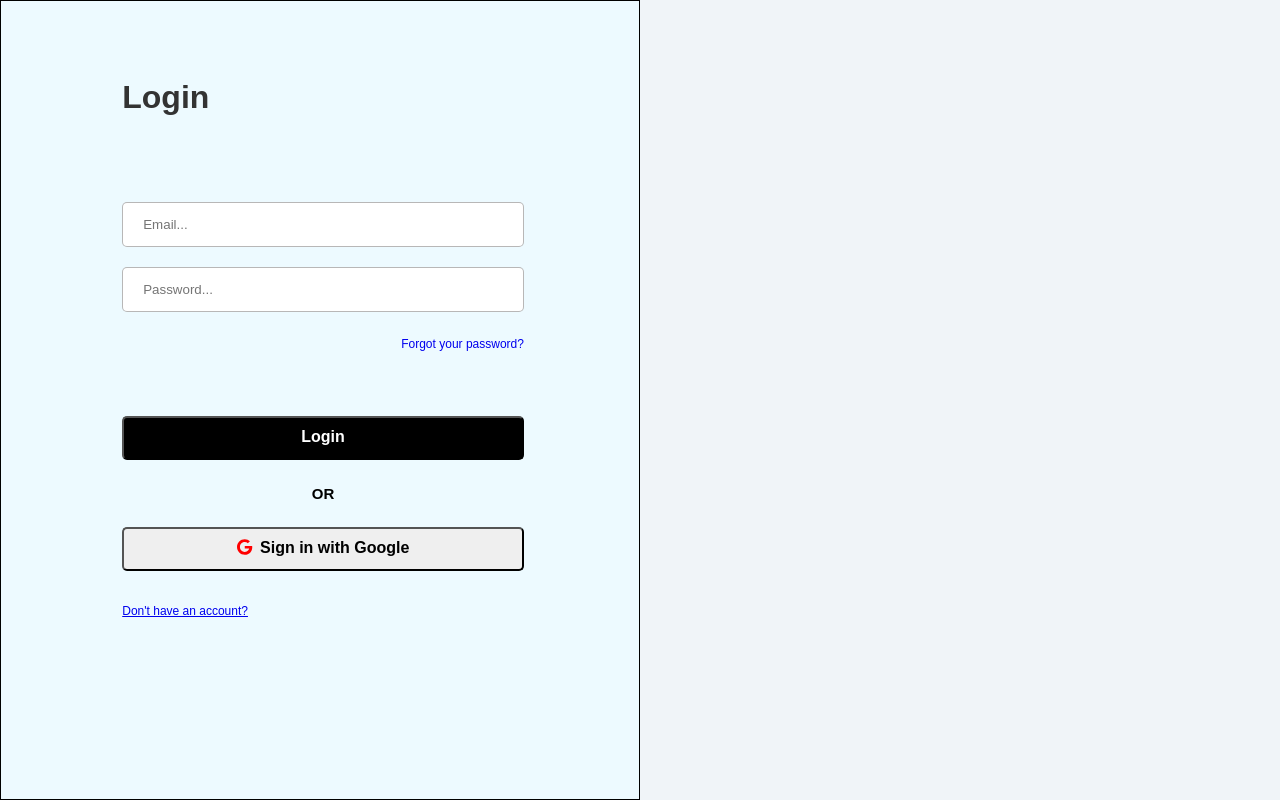
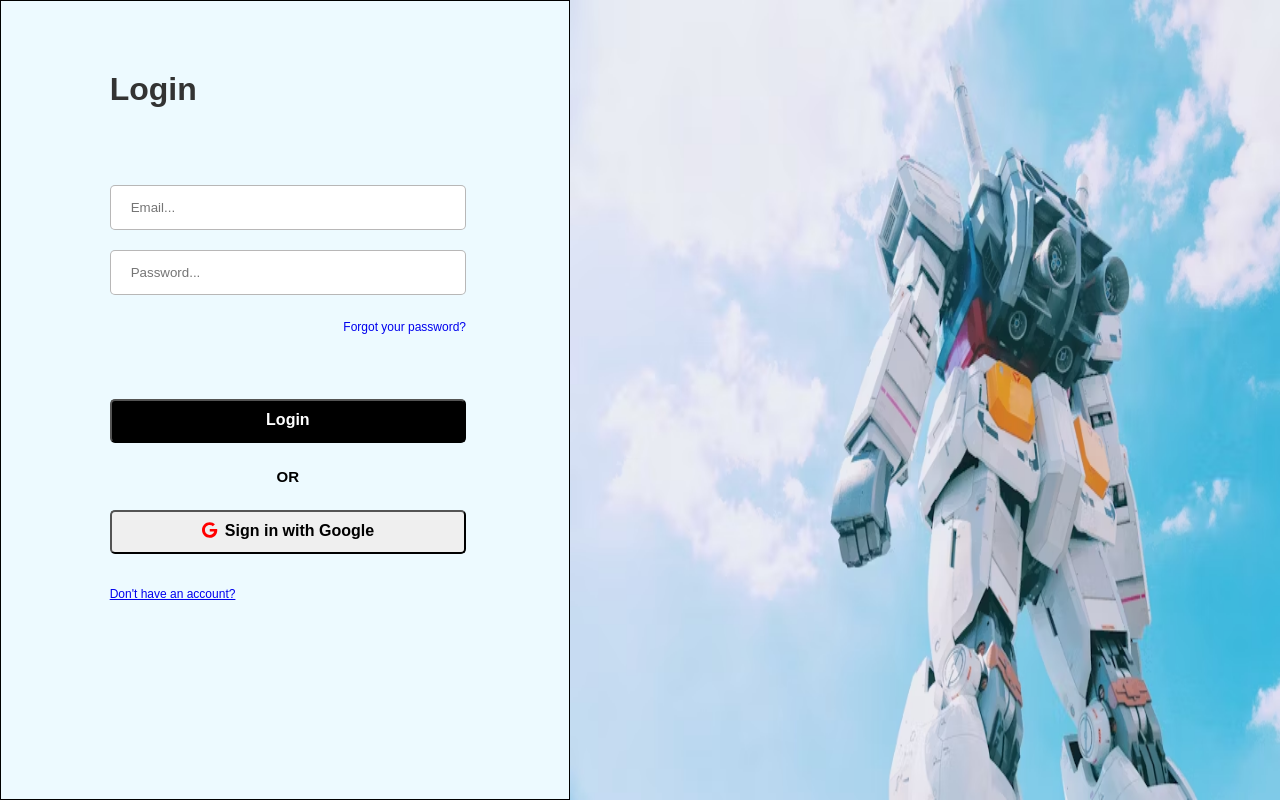
Before and after one commit to Maxdev18/powersync_web, a React (Create React App) app in the folder frontend/: page / in a window 1280 px wide. Shown: the top 800 px of the page. Built offline with nearby package versions, Linux system fonts and the light colour scheme.

Commit message:
add gundam image

```diff
--- a/frontend/src/pages/loginPage.tsx
+++ b/frontend/src/pages/loginPage.tsx
@@ -8,7 +8,7 @@ import { FontAwesomeIcon } from '@fortawesome/react-fontawesome';
 import { faGoogle } from '@fortawesome/free-brands-svg-icons';
 import {UserAPI} from '../APIs/User'
 import { Response } from '../Types/Response';
-// import Mario from '../assets/YEE.png';
+import Gundam from '../assets/gundam.avif';
 const LoginPage = () => {
     const navigate = useNavigate(); // to navigate to dashboard page if login is successful
     const client = new Client();
@@ -77,6 +77,7 @@ const LoginPage = () => {
             </div>
 
             <div className='login-image'>
+                <img src={Gundam} alt="" />
             </div>
         </div>
     );
--- a/frontend/src/styles/loginPage.css
+++ b/frontend/src/styles/loginPage.css
@@ -1,4 +1,7 @@
-.login-form, .login-image{
+.login{
+    display: flex;
+}
+.login-form{
     border: 1px solid black;
     width: 50%;
     padding: 10px;
@@ -74,3 +77,8 @@
     color: black;
     font-weight: bold;
 }
+
+img{
+            width: 100%;
+            height: 100%;
+}
```
Also changed, not shown: 1 other file (tests, documents, lock files or other folders).
